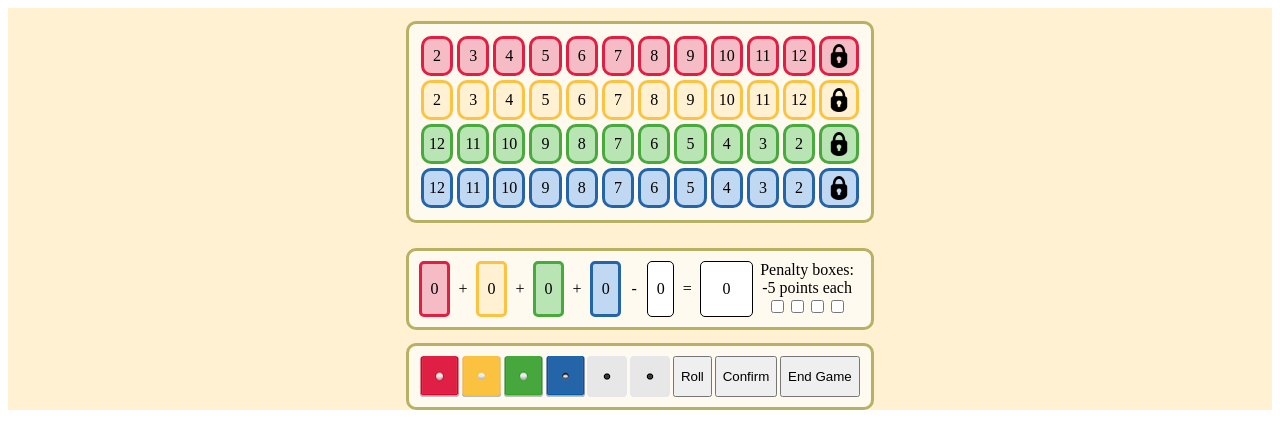
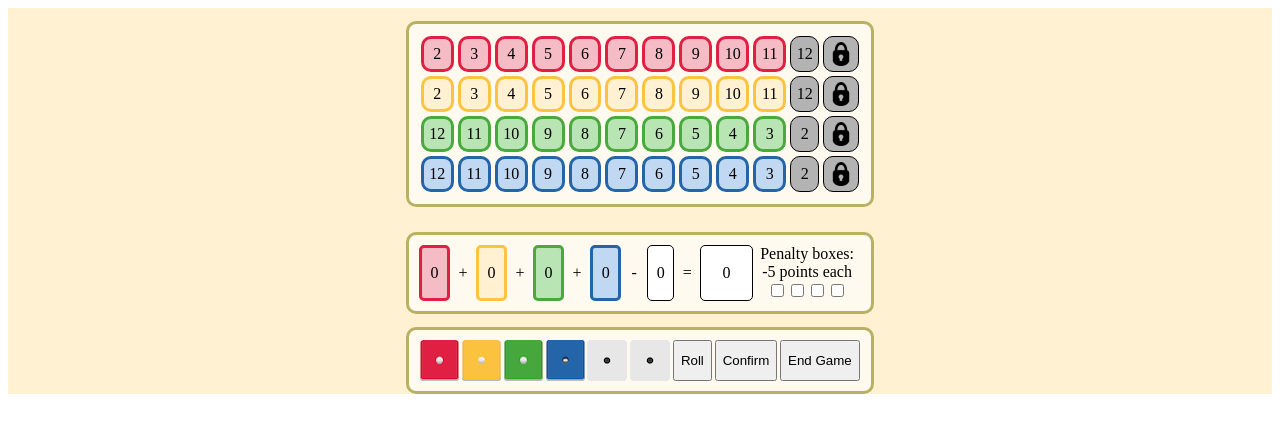
Before and after one commit to drmeloy/qwixx2, a React app: page / in a window 1280 px wide. Shown: the top 448 px of the page. Built offline with nearby package versions, Linux system fonts and the light colour scheme.

Commit message:
box styles rendering dynamically based on color box state

```diff
--- a/src/components/NumberBoxes/NumberBoxes.css
+++ b/src/components/NumberBoxes/NumberBoxes.css
@@ -45,4 +45,9 @@
     background: hsl(211, 65%, 85%);
     border: 3px solid hsl(211, 65%, 40%);
   }
+
+  .inactive {
+    background: rgb(179, 179, 179);
+    border: 1px solid;
+  }
 }
--- a/src/components/NumberBoxes/NumberBoxes.jsx
+++ b/src/components/NumberBoxes/NumberBoxes.jsx
@@ -1,8 +1,10 @@
 import React from 'react';
 import styles from './NumberBoxes.css';
-import { boxes } from '../../utils/boxesHelpers';
+import { colors, generateRow } from '../../utils/boxesHelpers';
 
 export default function NumberBoxes(){
+  const boxes = colors.map(color => generateRow(color));
+
   return (
     <section className={styles.NumberBoxes}>
       <ul>
--- a/src/redux/reducers/boxesReducer.js
+++ b/src/redux/reducers/boxesReducer.js
@@ -2,10 +2,10 @@ import { DISABLE_ROW } from '../actions/boxActions';
 import { generateBoxArray, CHECK_RED, CHECK_YELLOW, CHECK_GREEN, CHECK_BLUE, CHECK_PENALTY } from '../../utils/reduxHelpers';
 
 const initialState = {
-  red: [2, 3, 4, 5, 6, 7, 8, 9, 10, 11, 12],
-  yellow: [2, 3, 4, 5, 6, 7, 8, 9, 10, 11, 12],
-  green: [12, 11, 10, 9, 8, 7, 6, 5, 4, 3, 2],
-  blue: [12, 11, 10, 9, 8, 7, 6, 5, 4, 3, 2],
+  red: [2, 3, 4, 5, 6, 7, 8, 9, 10, 11],
+  yellow: [2, 3, 4, 5, 6, 7, 8, 9, 10, 11],
+  green: [12, 11, 10, 9, 8, 7, 6, 5, 4, 3],
+  blue: [12, 11, 10, 9, 8, 7, 6, 5, 4, 3],
   penalties: 0
 };
 
--- a/src/utils/boxesHelpers.js
+++ b/src/utils/boxesHelpers.js
@@ -4,7 +4,7 @@ import styles from '../components/NumberBoxes/NumberBoxes.css';
 import { useSelector } from 'react-redux';
 import { getReds, getYellows, getGreens, getBlues } from '../redux/selectors/boxSelectors';
 
-const colors = ['red', 'yellow', 'green', 'blue'];
+export const colors = ['red', 'yellow', 'green', 'blue'];
 const funcHash = {
   'red': getReds,
   'yellow': getYellows,
@@ -12,7 +12,7 @@ const funcHash = {
   'blue': getBlues
 };
 
-const generateRow = color => {
+export const generateRow = color => {
   let numbers = [];
   if(color === 'red' || color === 'yellow'){
     for(let i = 2; i < 14; i++){
@@ -25,10 +25,8 @@ const generateRow = color => {
     }
   }
   return numbers.map((num, i) => (
-    <li key={color + ' ' + i} className={styles[color]}>
+    <li key={color + ' ' + i} className={useSelector(funcHash[color]).includes(num) ? styles[color] : styles.inactive}>
       {num === 13 || num === 1 ? <img src={lock}></img> : num}
     </li>
   ));
 };
-
-export const boxes = colors.map(color => generateRow(color));
```
